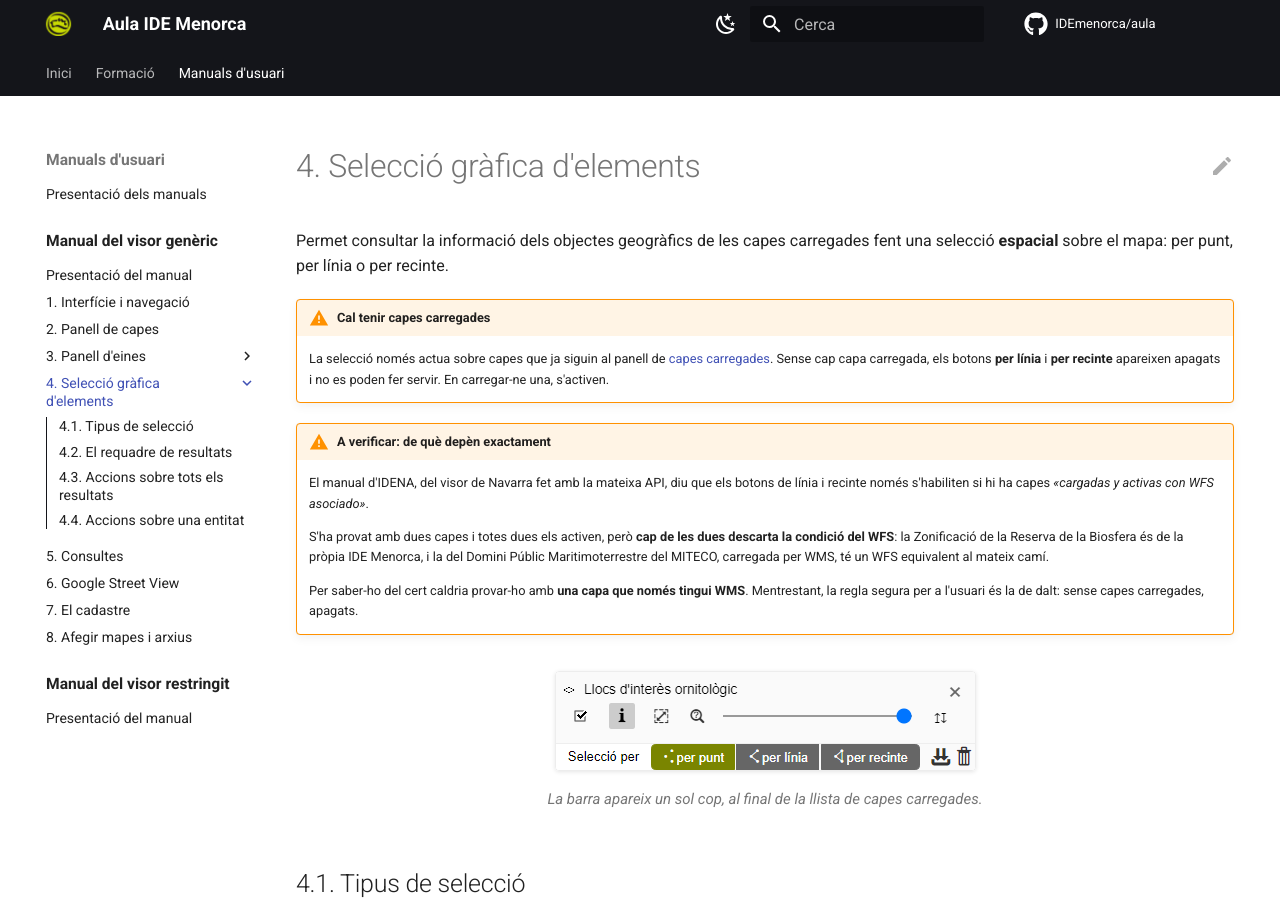
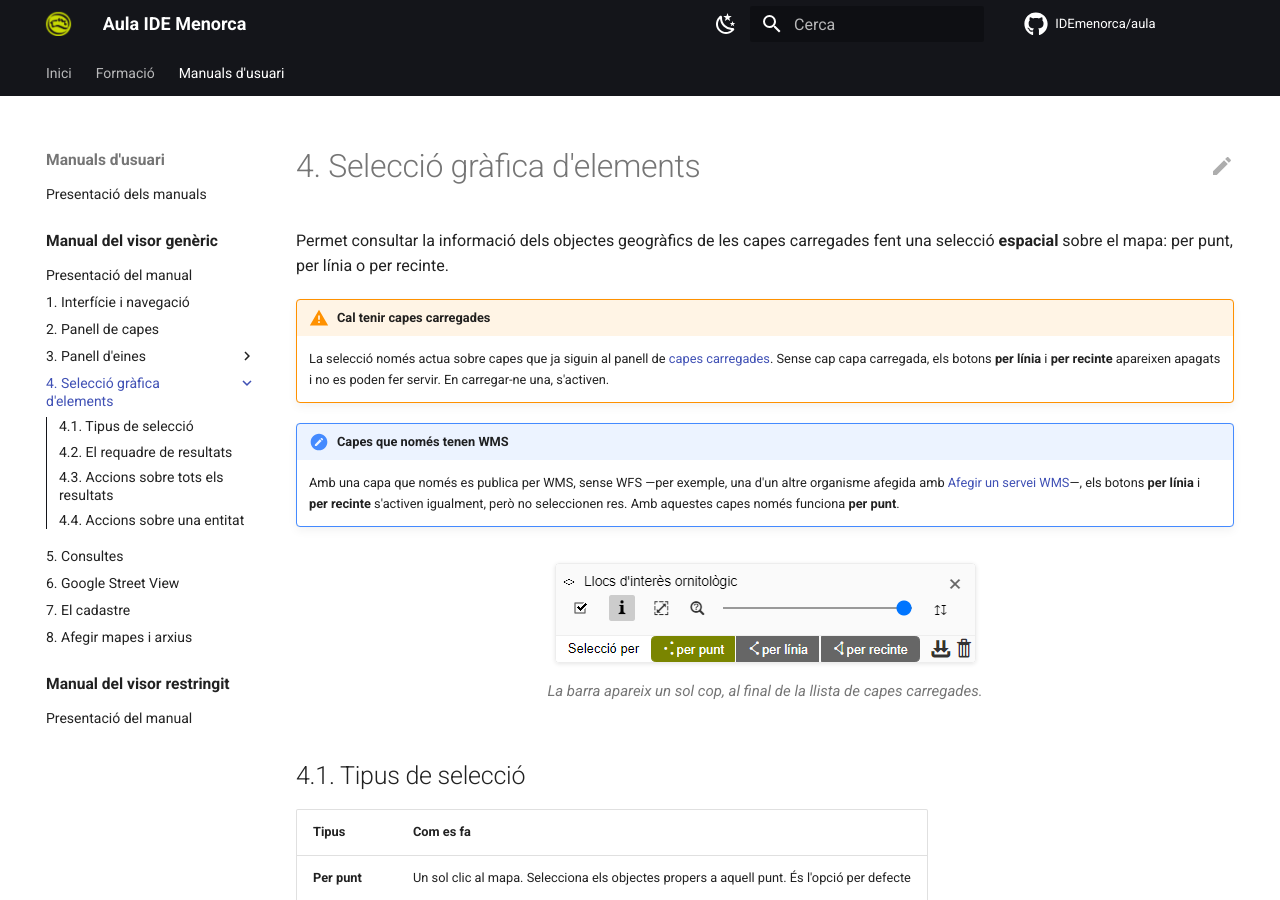
Before and after one commit to IDEmenorca/aula, an MkDocs documentation site: the page built from docs/manuals/visor-generic/04-seleccio-grafica.md, in a window 1280 px wide and 900 px high. Built offline with MkDocs 1.6.1 and Material for MkDocs 9.7.7, drawn with Linux system fonts in a browser that asks for light colours; comment, search, counter and statistics services are not loaded; some of the changed text lies outside the part shown.

Commit message:
Manual: formats de descarrega, seleccio amb capes WMS, obrir el visor en un punt
- Seleccio grafica: amb capes que nomes tenen WMS, per linia i per recinte
  no seleccionen res; nomes funciona per punt.
- Formats: s'hi afegeix el GPX, que no surt si tot son poligons. Fora els
  avisos "A verificar" dels formats.
- Compartir: obrir el visor amb ?x=&y= (EPSG:25831) o amb ?refcad=.
- Boto "i": la fitxa de la capa i, en les capes de l'IDE Menorca, els
  botons de descarregar la capa sencera i de les metadades completes.

Co-Authored-By: Claude Opus 5.5 <noreply@anthropic.com>

```diff
--- a/docs/manuals/visor-generic/04-seleccio-grafica.md
+++ b/docs/manuals/visor-generic/04-seleccio-grafica.md
@@ -9,19 +9,12 @@ selecció **espacial** sobre el mapa: per punt, per línia o per recinte.
     carregada, els botons **per línia** i **per recinte** apareixen apagats i no
     es poden fer servir. En carregar-ne una, s'activen.
 
-!!! warning "A verificar: de què depèn exactament"
-    El manual d'IDENA, del visor de Navarra fet amb la mateixa API, diu que els
-    botons de línia i recinte només s'habiliten si hi ha capes *«cargadas y
-    activas con WFS asociado»*.
-
-    S'ha provat amb dues capes i totes dues els activen, però **cap de les dues
-    descarta la condició del WFS**: la Zonificació de la Reserva de la Biosfera
-    és de la pròpia IDE Menorca, i la del Domini Públic Maritimoterrestre del
-    MITECO, carregada per WMS, té un WFS equivalent al mateix camí.
-
-    Per saber-ho del cert caldria provar-ho amb **una capa que només tingui
-    WMS**. Mentrestant, la regla segura per a l'usuari és la de dalt: sense
-    capes carregades, apagats.
+!!! note "Capes que només tenen WMS"
+    Amb una capa que només es publica per WMS, sense WFS —per exemple, una d'un
+    altre organisme afegida amb
+    [Afegir un servei WMS](08-fitxers-propis.md#85-afegir-un-servei-wms)—, els
+    botons **per línia** i **per recinte** s'activen igualment, però no
+    seleccionen res. Amb aquestes capes només funciona **per punt**.
 
 <figure markdown>
   ![Barra de selecció amb els botons per punt, per línia i per recinte al final de la llista de capes carregades](img/60-barra-seleccio.png){ .captura }
@@ -87,13 +80,9 @@ alhora, es desactiven els botons verds i n'apareixen dos de nous:
 | Lupa | **Centrar el mapa a tots els resultats**, a la major escala on hi càpiguen |
 | Paperera | **Eliminar tots els resultats** del mapa i tancar el requadre |
 
-La descàrrega admet KML, GML, GeoJSON, WKT, Shapefile i GeoPackage, i permet incorporar
-dades d'elevació procedents del Model Digital del Terreny (MDT).
-
-!!! warning "A verificar: quins formats hi ha realment"
-    Aquest apartat n'enumera sis; [dibuixar i mesurar](03-eines/01-dibuixar-mesurar.md)
-    en llista set i [descàrrega vectorial](03-eines/03-descarregar.md) diu que «són
-    quatre». Cal comprovar-ho al visor i unificar els tres apartats.
+La descàrrega admet KML, GML, GeoJSON, WKT, GPX, Shapefile i GeoPackage, i permet
+incorporar dades d'elevació procedents del Model Digital del Terreny (MDT). El GPX no hi
+surt si tot el que descarregues són polígons.
 
 ## 4.4. Accions sobre una entitat
 
```
Also changed, not shown: docs/manuals/visor-generic/02-panell-capes.md (+1 -1 lines), docs/manuals/visor-generic/03-eines/01-dibuixar-mesurar.md (+0 -6 lines), docs/manuals/visor-generic/03-eines/03-descarregar.md (+0 -5 lines), docs/manuals/visor-generic/03-eines/04-compartir.md (+9 -0 lines), docs/manuals/visor-generic/05-consultes.md (+2 -2 lines).
